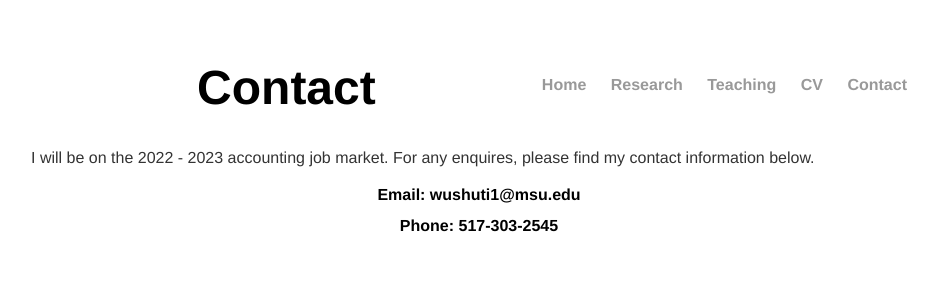
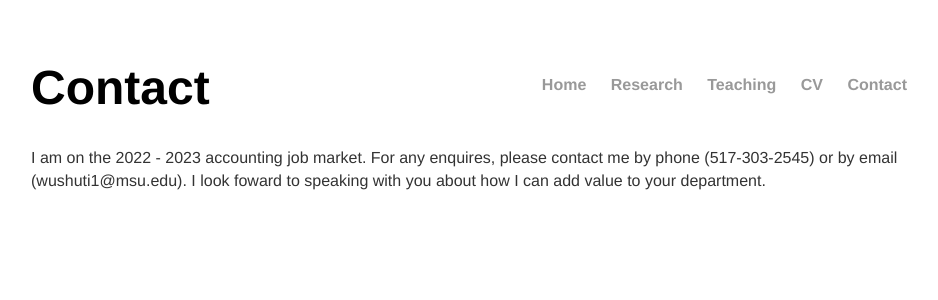
Before and after one commit to shu-ting-wu/shu-ting-wu.github.io, a Jekyll site: the page built from contact/index.html, in a window 1280 px wide. Shown: the top 300 px of the page, without its empty margins (161-1099 px from the left). Built offline with Jekyll 4.4.1, drawn with Linux system fonts in a browser that asks for light colours.

Commit message:
Update index.html

```diff
--- a/contact/index.html
+++ b/contact/index.html
@@ -3,8 +3,6 @@ layout: default
 title: Contact Shuting
 ---
 <div class="contact">
-	<h1>Contact</h1>
-  <p>I will be on the 2022 - 2023 accounting job market. For any enquires, please find my contact information below.</p>
-  <h2>Email: wushuti1@msu.edu</h2>
-  <h2>Phone: 517-303-2545</h2>
+	<h1 style="text-align:left">Contact</h1>
+  <p>I am on the 2022 - 2023 accounting job market. For any enquires, please contact me by phone (517-303-2545) or by email (wushuti1@msu.edu). I look foward to speaking with you about how I can add value to your department. </p>
 </div>
```
